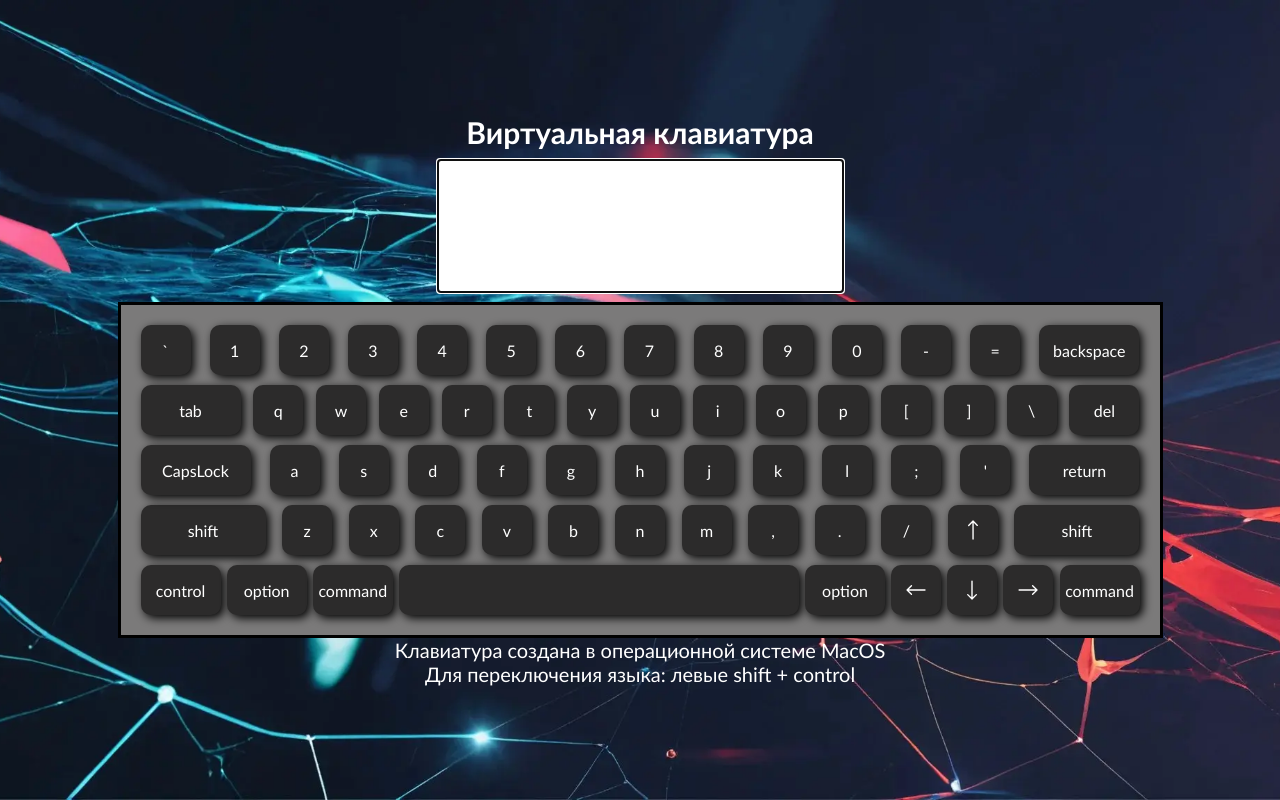
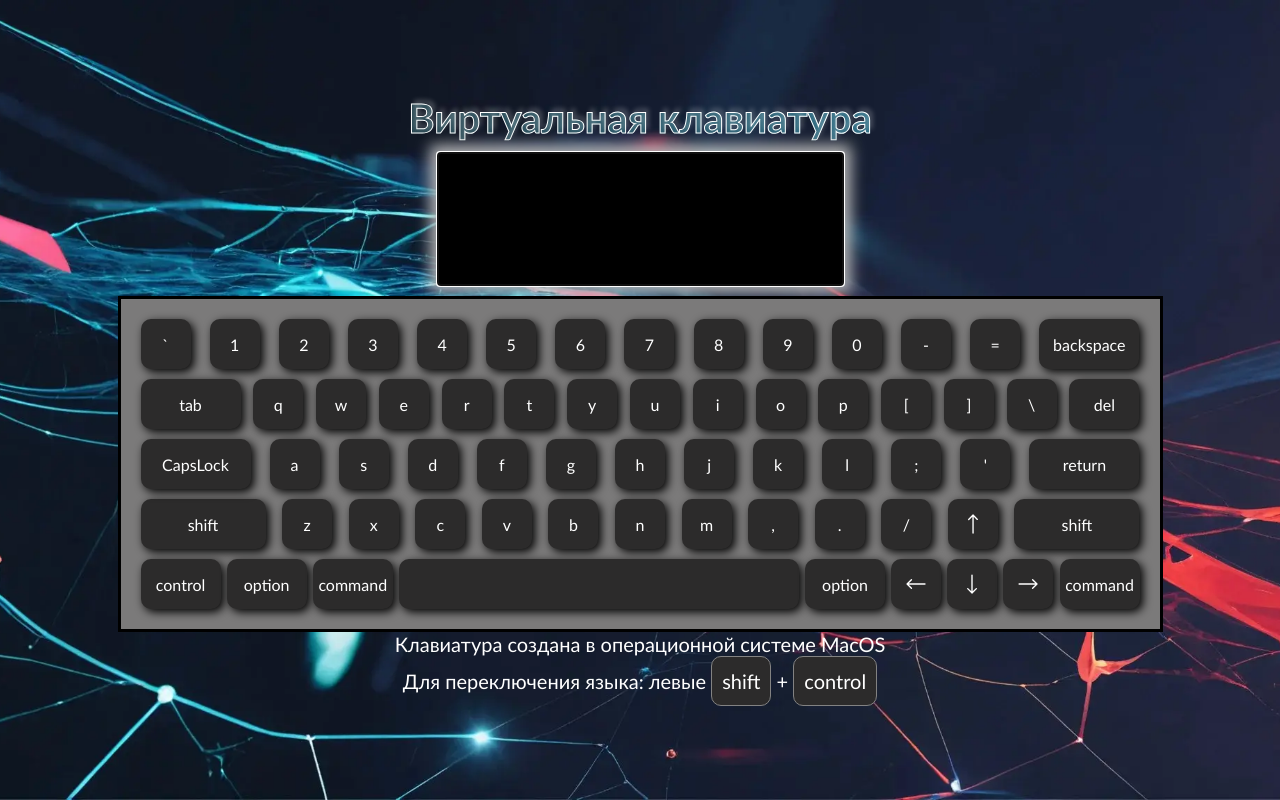
Before and after one commit to maria-kashpur/RSS-Virtual-Keyboard, a website built with Vite: page index.html in a window 1280 px wide. Built offline with nearby package versions, Linux system fonts and the light colour scheme.

Commit message:
feat: add styles for additional-inf

```diff
--- a/src/View/view.ts
+++ b/src/View/view.ts
@@ -23,7 +23,7 @@ export default class View {
       <div class="keyboard__body"></div>
       <div class="keyboard__additional-inf">
         <p>Клавиатура создана в операционной системе MacOS</p>
-        <p>Для переключения языка: левыe shift + control</p>
+        <p>Для переключения языка: левыe <span class="key_inf">shift</span> + <span class="key_inf">control</span></p>
       </div>
     `;
   };
--- a/src/style.css
+++ b/src/style.css
@@ -31,7 +31,7 @@ button {
 
 body {
   font-family: "Trebuchet MS", "Helvetica", sans-serif;
-  background: url('./../public/area.webp') no-repeat center center fixed;
+  background: url("./../public/area.webp") no-repeat center center fixed;
   background-size: cover;
   color: white;
 }
@@ -60,15 +60,27 @@ body {
 .keyboard__title {
   text-align: center;
   font-weight: bold;
-  font-size: 30px;
+  font-size: 40px;
+  @media (max-width: 500px) {
+    font-size: 25px;
+  }
+  background-image: linear-gradient(90deg, #212222, #338fb1);
+  background-clip: text;
+  -webkit-text-fill-color: transparent;
+  -webkit-background-clip: text;
+  text-shadow: 3px -4px 5px #ffffff3c;
+  -webkit-text-stroke: 1px #ffffff;
 }
 
 .keyboard__text {
   display: block;
   margin: 10px auto 10px;
   padding: 10px;
-  color: #444444;
+  color: #ffffff;
   resize: none;
+  background-color: black;
+  border: white 1px solid;
+  box-shadow: 0px 0px 14px 7px rgb(181, 181, 181);
 }
 
 .keyboard__additional-inf {
@@ -77,6 +89,18 @@ body {
 }
 .keyboard__additional-inf p {
   text-align: center;
+}
+.key_inf {
+  display: inline-flex;
+  align-items: center;
+  justify-content: center;
+  background: #2c2b2b;
+  color: white;
+  border-radius: 10px 10px;
+  height: 50px;
+  padding: 10px;
+  border: 1px solid rgb(130, 130, 130);
+
 }
 
 .keyboard__body {
@@ -107,9 +131,9 @@ body {
   font-size: 1em;
   padding: 3px;
   @media (max-width: 500px) {
-   font-size: 0.5em;
-   width: 30px;
-   height: 30px;
+    font-size: 0.5em;
+    width: 30px;
+    height: 30px;
   }
   background: #2c2b2b;
   color: white;
@@ -215,29 +239,29 @@ body {
 
 .ArrowUp::after {
   content: "";
-  background: url(./../public/icons/4829871_arrows_up_upload_icon.svg) no-repeat 50%
-    50%;
+  background: url(./../public/icons/4829871_arrows_up_upload_icon.svg) no-repeat
+    50% 50%;
   width: 50%;
   height: 50%;
 }
 .ArrowDown::after {
   content: "";
-  background: url(./../public/icons/4829873_arrow_down_download_icon.svg) no-repeat
-    50% 50%;
+  background: url(./../public/icons/4829873_arrow_down_download_icon.svg)
+    no-repeat 50% 50%;
   width: 50%;
   height: 50%;
 }
 .ArrowLeft::after {
   content: "";
-  background: url(./../public/icons/4829870_arrow_back_left_icon.svg) no-repeat 50%
-    50%;
+  background: url(./../public/icons/4829870_arrow_back_left_icon.svg) no-repeat
+    50% 50%;
   width: 50%;
   height: 50%;
 }
 .ArrowRight::after {
   content: "";
-  background: url(./../public/icons/4829869_arrow_next_right_icon.svg) no-repeat 50%
-    50%;
+  background: url(./../public/icons/4829869_arrow_next_right_icon.svg) no-repeat
+    50% 50%;
   width: 50%;
   height: 50%;
 }
```
